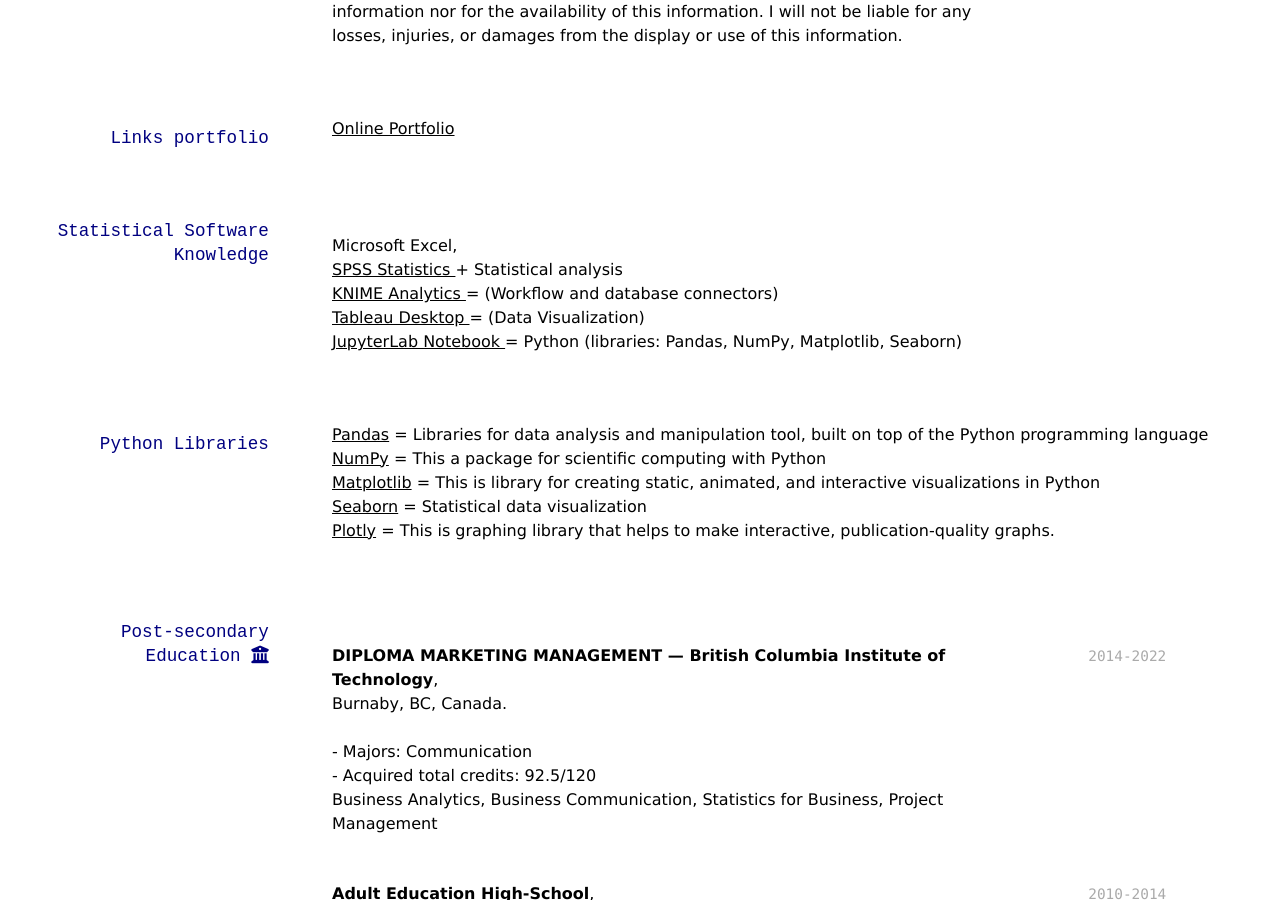
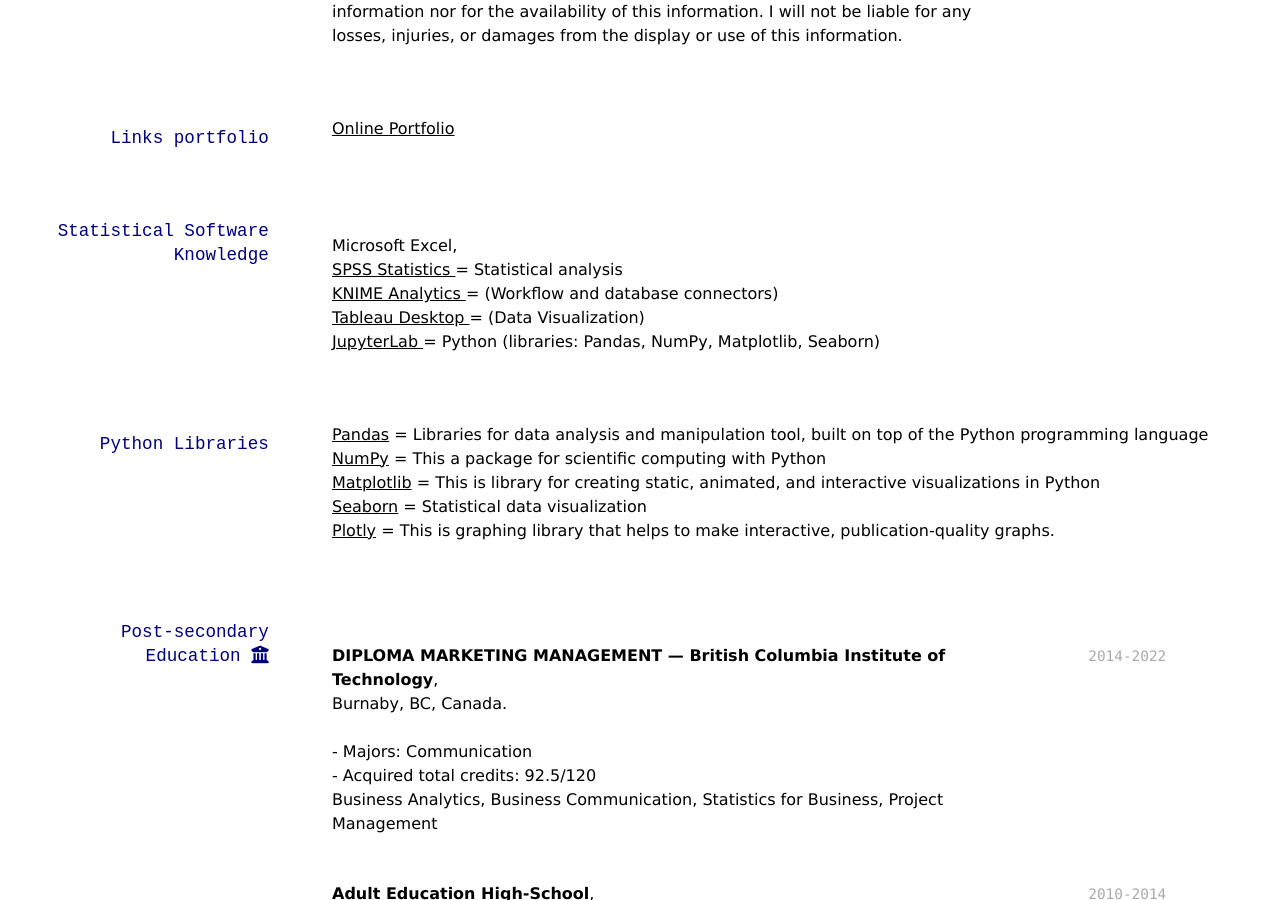
Before and after one commit to s-earnest/resume, a Jekyll site: the page built from index.md, in a window 1280 px wide and 900 px high, scrolled down 7309 px. Built offline with Jekyll 4.4.1, drawn with Linux system fonts in a browser that asks for light colours; nearby versions of some CDN libraries; a style sheet for code colours, icons or effects is not loaded.

Commit message:
20241212 125301

```diff
--- a/index.md
+++ b/index.md
@@ -340,10 +340,10 @@ Getting the hands dirty is one **preferred way of learning**, working with smart
 ## Statistical Software Knowledge
 
   - Microsoft Excel,
-  - [ SPSS Statistics ]( https://www.ibm.com/products/spss-statistics ){:target="_blank"} + Statistical analysis
+  - [ SPSS Statistics ]( https://www.ibm.com/products/spss-statistics ){:target="_blank"} = Statistical analysis
   - [ KNIME Analytics ]( https://www.knime.com/knime-analytics-platform ){:target="_blank"} = (Workflow and database connectors)
   - [ Tableau Desktop ]( https://www.tableau.com/products/desktop ){:target="_blank"} = (Data Visualization)
-  - [ JupyterLab Notebook ]( https://jupyterlab.readthedocs.io/en/stable/index.html ){:target="_blank"} = Python (libraries: Pandas, NumPy, Matplotlib, Seaborn)
+  - [ JupyterLab ]( https://jupyterlab.readthedocs.io/en/stable/index.html ){:target="_blank"} = Python (libraries: Pandas, NumPy, Matplotlib, Seaborn)
 
 ## Python Libraries
   - [Pandas](https://numpy.org/){:target="_blank"}  = Libraries for data analysis and manipulation tool, built on top of the Python programming language
```
